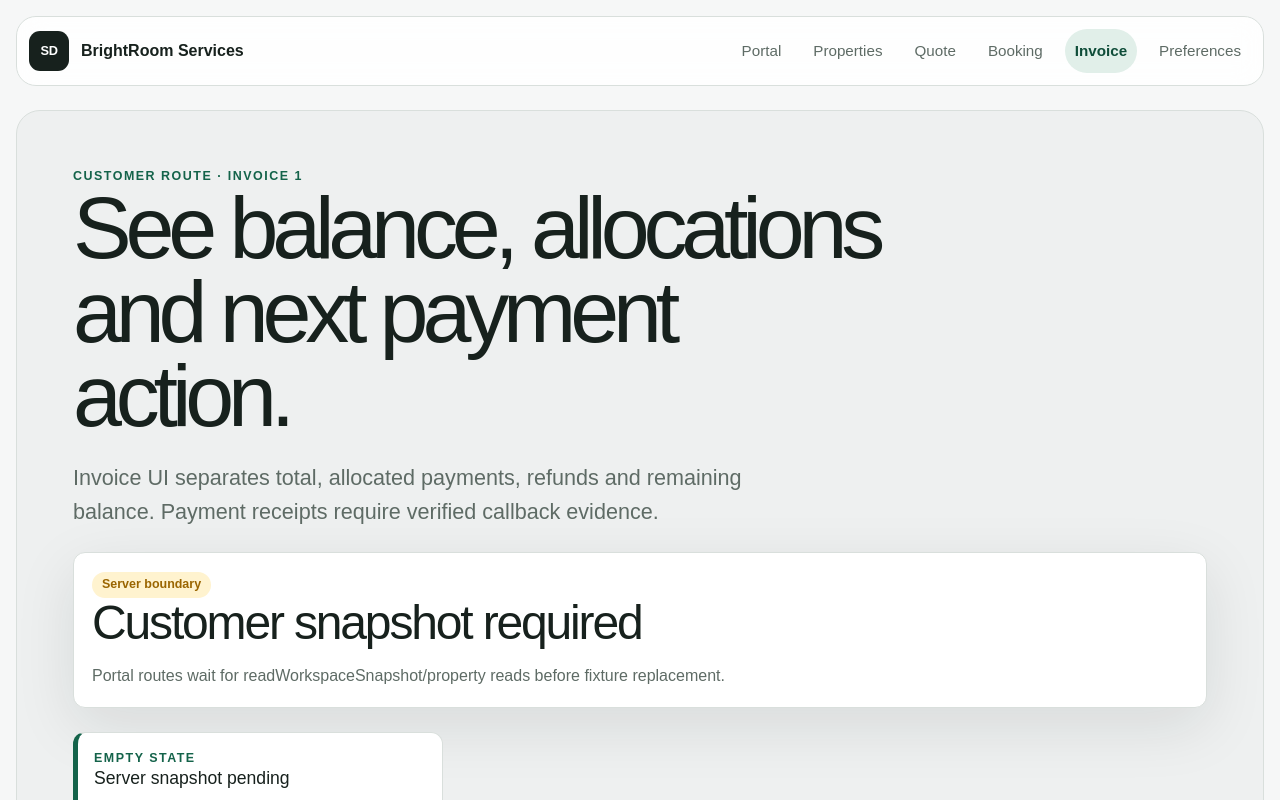
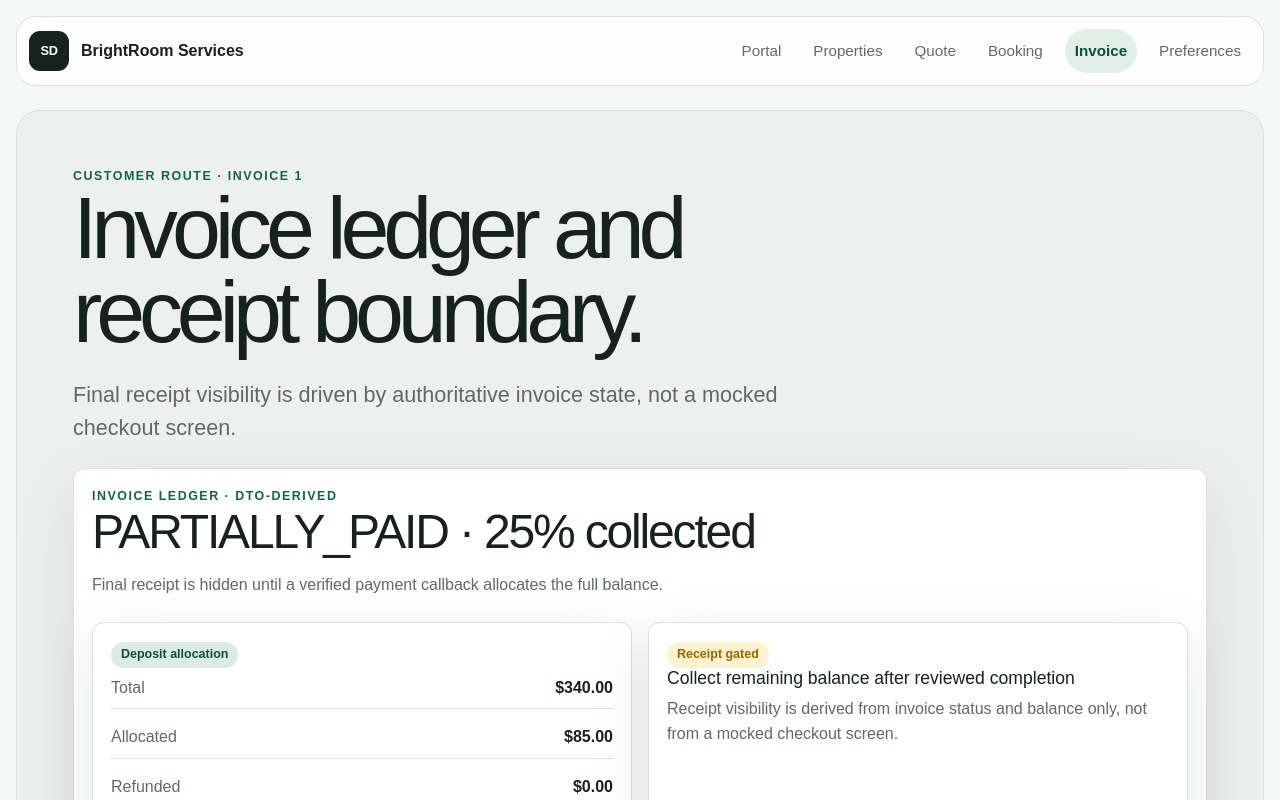
Before and after one commit to SaamVR/ServiceDesk, a Next.js app: page /portal/invoices/1 in a window 1280 px wide. Shown: the top 800 px of the page. Built offline with nearby package versions, Linux system fonts and the light colour scheme.

Commit message:
refactor(product): route portal invoice through fixture wrapper

```diff
--- a/src/app/portal/invoices/[id]/page.tsx
+++ b/src/app/portal/invoices/[id]/page.tsx
@@ -1,15 +1,15 @@
-import { OperationalRoute } from "@/features/operations/OperationalRoute";
+import { OperationalFixtureRoute } from "@/features/operations/OperationalFixtureRoute";
 
 export default async function PortalInvoicePage({ params }: { params: Promise<{ id: string }> }) {
   const { id } = await params;
 
   return (
-    <OperationalRoute
+    <OperationalFixtureRoute
       surface="customer"
       customerModule="invoice"
       resourceLabel={`invoice ${id}`}
-      title="See balance, allocations and next payment action."
-      description="Invoice UI separates total, allocated payments, refunds and remaining balance. Payment receipts require verified callback evidence."
+      title="Invoice ledger and receipt boundary."
+      description="Final receipt visibility is driven by authoritative invoice state, not a mocked checkout screen."
     />
   );
 }
```
